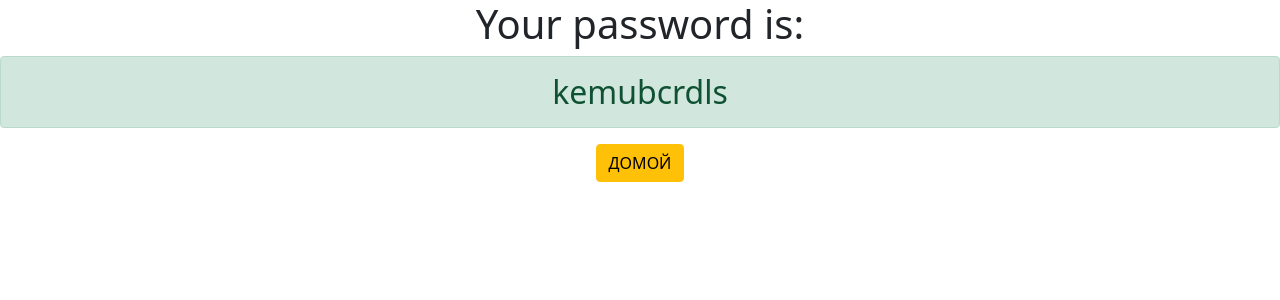
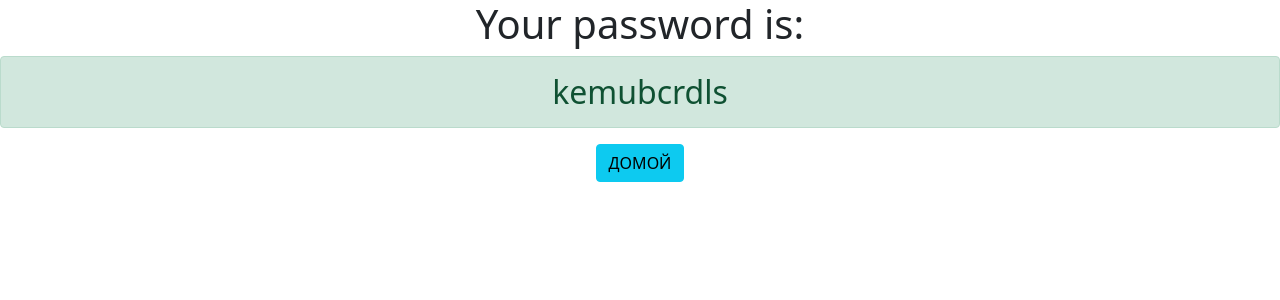
Before and after one commit to aslancho/django3-password-generator, a Django app: page /password/ in a window 1280 px wide. Shown: the top 300 px of the page. Run offline with Django 4.2, Linux system fonts and the light colour scheme.

Commit message:
I made some tweaks

```diff
--- a/generator/templates/generator/password.html
+++ b/generator/templates/generator/password.html
@@ -4,6 +4,6 @@
 
 <h1>Your password is:</h1>
 <h2 class='alert alert-success'>{{ password }}</h2>
-<a href="{% url 'home' %}" class="btn btn-warning">ДОМОЙ</a>
+<a href="{% url 'home' %}" class="btn btn-info">ДОМОЙ</a>
 
 </div>
--- a/pass_gen/settings.py
+++ b/pass_gen/settings.py
@@ -20,7 +20,7 @@ BASE_DIR = Path(__file__).resolve().parent.parent
 # See https://docs.djangoproject.com/en/4.0/howto/deployment/checklist/
 
 # SECURITY WARNING: keep the secret key used in production secret!
-SECRET_KEY = 'django-insecure-(jms7q305^gqdqwy1(7ba&h##d_r2r=13(3rmezr4(==^$=dgy'
+SECRET_KEY = 'django-insecure-(jms7q305^gqdqwy1(7ba45&h##d_r2r=13(3rmezr4(==^$=dgy'
 
 # SECURITY WARNING: don't run with debug turned on in production!
 DEBUG = True
```
